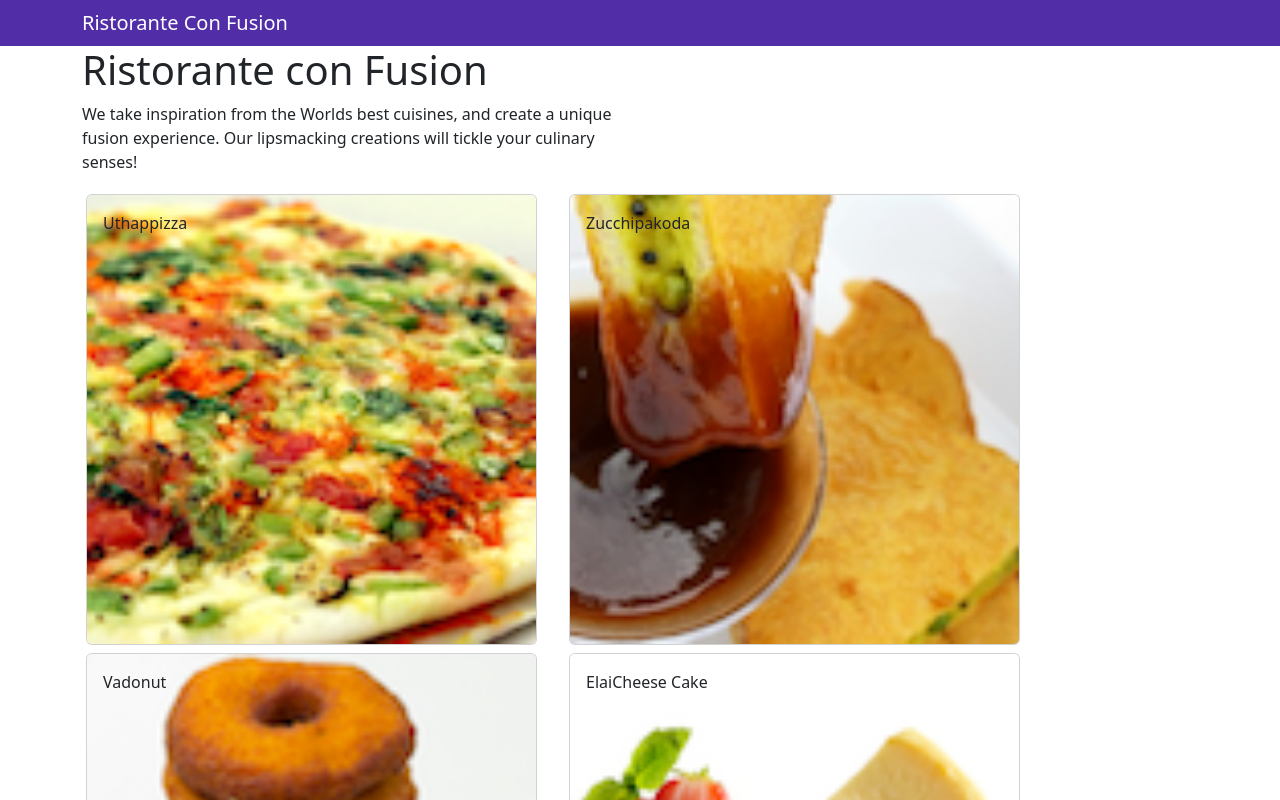
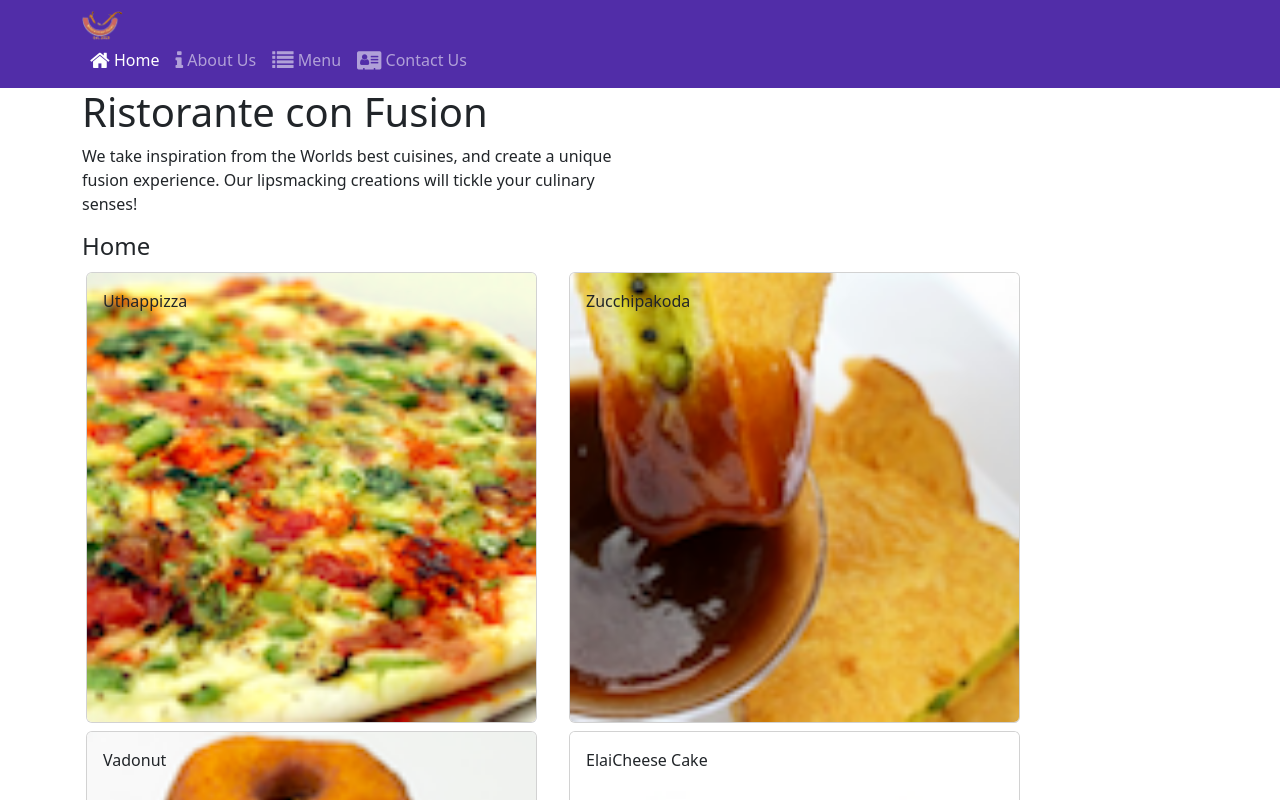
Before and after one commit to DungBuiTuan/React, a React (Create React App) app: page /home in a window 1280 px wide. Shown: the top 800 px of the page. Built offline with nearby package versions, Linux system fonts and the light colour scheme.

Commit message:
React Router

```diff
--- a/package.json
+++ b/package.json
@@ -15,6 +15,7 @@
     "react": "^18.2.0",
     "react-dom": "^18.2.0",
     "react-popper": "^2.3.0",
+    "react-router-dom": "^4.2.2",
     "react-scripts": "5.0.1",
     "reactstrap": "^9.2.0",
     "web-vitals": "^2.1.4"
--- a/src/App.js
+++ b/src/App.js
@@ -1,15 +1,17 @@
 import { Component } from 'react';
 import './App.css';
 import Main from './components/MainComponent';
+import { BrowserRouter } from 'react-router-dom';
 
 class App extends Component {
 
   render() {
     return (
+      <BrowserRouter>
       <div className="App">
-      <Main />
-    </div>
-
+        <Main />
+      </div>
+    </BrowserRouter>
     );
   }
 }
--- a/src/components/FooterComponent.js
+++ b/src/components/FooterComponent.js
@@ -1,4 +1,5 @@
 import React from 'react';
+import { Link } from 'react-router-dom';
 
 function Footer(props) {
     return(
@@ -8,10 +9,11 @@
                 <div className="col-4 offset-1 col-sm-2">
                     <h5>Links</h5>
                     <ul className="list-unstyled">
-                        <li><a href="#">Home</a></li>
-                        <li><a href="#">About</a></li>
-                        <li><a href="#">Menu</a></li>
-                        <li><a href="contactus.html">Contact</a></li>
+                    <li><Link to='/home'>Home</Link></li>
+                    <li><Link to='/aboutus'>About Us</Link></li>
+                    <li><Link to='/menu'>Menu</Link></li>
+                    <li><Link to='/contactus'>Contact Us</Link></li>
+
                     </ul>
                 </div>
                 <div className="col-7 col-sm-5">
--- a/src/components/HeaderComponent.js
+++ b/src/components/HeaderComponent.js
@@ -1,13 +1,46 @@
 import React, { Component } from 'react';
-import { Navbar, NavbarBrand } from 'reactstrap';
+import { Nav, Navbar, NavbarBrand, NavbarToggler, Collapse, NavItem } from 'reactstrap';
+import { NavLink } from 'react-router-dom';
 
 class Header extends Component {
+    constructor(props) {
+        super(props);
+
+        this.toggleNav = this.toggleNav.bind(this);
+        this.state = {
+          isNavOpen: false
+        };
+      }
+
+      toggleNav() {
+        this.setState({
+          isNavOpen: !this.state.isNavOpen
+        });
+      }
+
     render() {
         return(
-    <React.Fragment>
-      <Navbar dark>
+            <div>
+                <Navbar dark expand="md">
                     <div className="container">
-            <NavbarBrand href="/">Ristorante Con Fusion</NavbarBrand>
+                        <NavbarToggler onClick={this.toggleNav} />
+                        <NavbarBrand className="mr-auto" href="/"><img src='assets/images/images/logo.png' height="30" width="41" alt='Ristorante Con Fusion' /></NavbarBrand>
+                        <Collapse isOpen={this.state.isNavOpen} navbar>
+                            <Nav navbar>
+                            <NavItem>
+                                <NavLink className="nav-link"  to='/home'><span className="fa fa-home fa-lg"></span> Home</NavLink>
+                            </NavItem>
+                            <NavItem>
+                                <NavLink className="nav-link" to='/aboutus'><span className="fa fa-info fa-lg"></span> About Us</NavLink>
+                            </NavItem>
+                            <NavItem>
+                                <NavLink className="nav-link"  to='/menu'><span className="fa fa-list fa-lg"></span> Menu</NavLink>
+                            </NavItem>
+                            <NavItem>
+                                <NavLink className="nav-link" to='/contactus'><span className="fa fa-address-card fa-lg"></span> Contact Us</NavLink>
+                            </NavItem>
+                            </Nav>
+                        </Collapse>
                     </div>
                 </Navbar>
                     <div className="container">
@@ -18,10 +51,11 @@
                             </div>
                         </div>
                     </div>
-    </React.Fragment>
+            </div>
         );
     }
 }
+
       // Jumbotron below navber
 
 export default Header;
--- /dev/null
+++ b/src/components/HomeComponent.js
@@ -0,0 +1,11 @@
+import React from 'react';
+
+function Home(props) {
+    return(
+      <div className="container">
+        <h4>Home</h4>
+      </div>
+    );
+}
+
+export default Home;
--- a/src/components/MainComponent.js
+++ b/src/components/MainComponent.js
@@ -4,6 +4,8 @@
 import { DISHES } from '../shared/dishes';
 import Header from './HeaderComponent';
 import Footer from './FooterComponent';
+import Home from './HomeComponent';
+import { Switch, Route, Redirect } from 'react-router-dom';
 
 
 class Main extends Component {
@@ -17,13 +19,26 @@
   }
 
   onDishSelect(dishId) {
-    this.setState({ selectedDish: dishId});
+    this.setState({ selectedDish: dishId });
   }
 
   render() {
+    const HomePage = () => {
+      return (
+        <Home
+        />
+      );
+    }
+
     return (
       <div>
         <Header />
+        <Switch>
+              <Route path='/home' component={HomePage} />
+              <Route exact path='/menu' component={() => <Menu dishes={this.state.dishes} />} />
+              <Redirect to="/home" />
+          </Switch>
+
         <Menu dishes={this.state.dishes} onClick={(dishId) => this.onDishSelect(dishId)} />
         <DishDetail dish={this.state.dishes.filter((dish) => dish.id === this.state.selectedDish)[0]} />
         <Footer />
--- a/src/components/MenuComponent.js
+++ b/src/components/MenuComponent.js
@@ -4,8 +4,7 @@
 
     function RenderMenuItem ({dish, onClick}) {
         return (
-            <Card
-                onClick={() => onClick(dish.id)}>
+            <Card>
                 <CardImg width="100%" src={dish.image} alt={dish.name} />
                 <CardImgOverlay>
                     <CardTitle>{dish.name}</CardTitle>
```
Also changed, not shown: 1 other file (tests, documents, lock files or other folders). Lines whose indentation alone changed are shown as unchanged.
